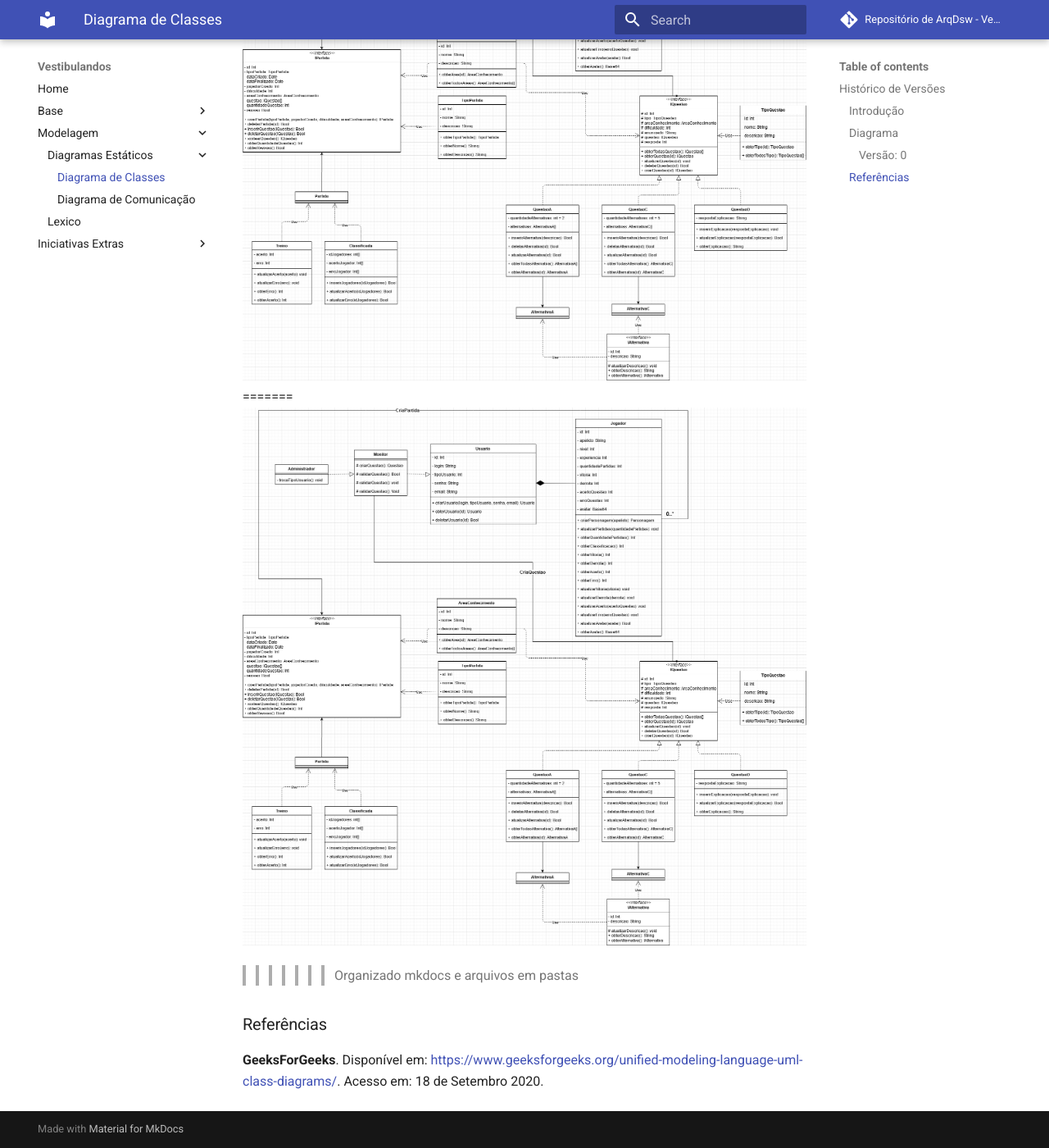
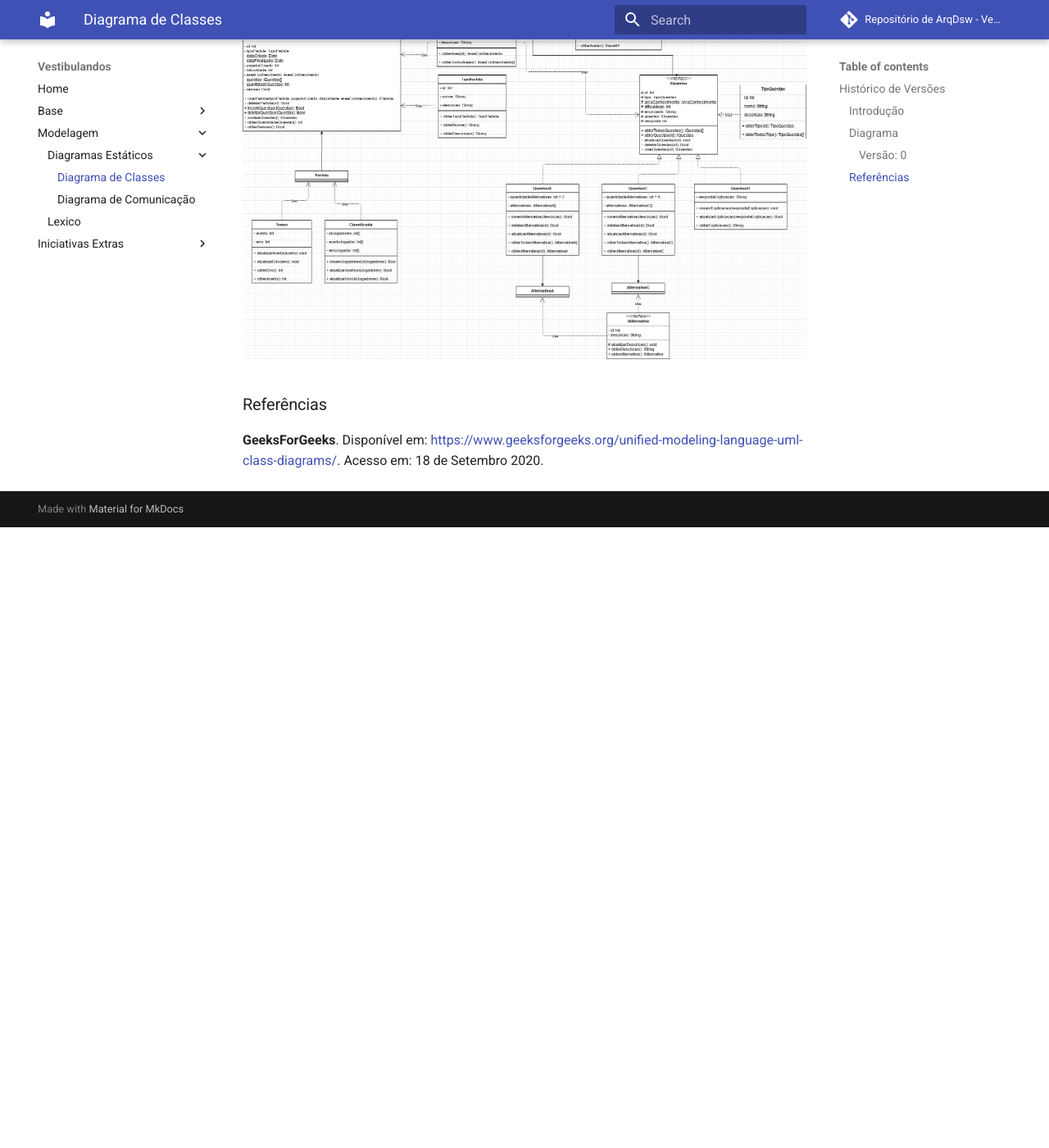
Before and after one commit to UnBArqDsw/2020.1_G4_Vestibulandos, an MkDocs documentation site: the page built from docs/modelagem/diagrama_de_classe.md, in a window 1280 px wide and 1400 px high, scrolled down 933 px. Shown: the whole window at 82% size. Built offline with MkDocs 1.6.1 and Material for MkDocs 9.7.7, drawn with Linux system fonts in a browser that asks for light colours; comment, search, counter and statistics services are not loaded; after the commit the page ends 1576 px from its top, so only the background shows below that.

Commit message:
Resolvido caminho até as imagens

```diff
--- a/docs/modelagem/diagrama_de_classe.md
+++ b/docs/modelagem/diagrama_de_classe.md
@@ -14,11 +14,7 @@ Os diagramas de classes são os principais blocos de construção de todos os m
 
 #### Versão: 0
 
-<<<<<<< HEAD
 ![DiagramaClasse](./../img/diagramas/diagrama_de_classe.png)
-=======
-![DiagramaClasse](/img/diagramas/diagrama_de_classe.png)
->>>>>>> Organizado mkdocs e arquivos em pastas
 
 ### Referências
 **GeeksForGeeks**. Disponível em: <https://www.geeksforgeeks.org/unified-modeling-language-uml-class-diagrams/>. Acesso em: 18 de Setembro 2020.
```
